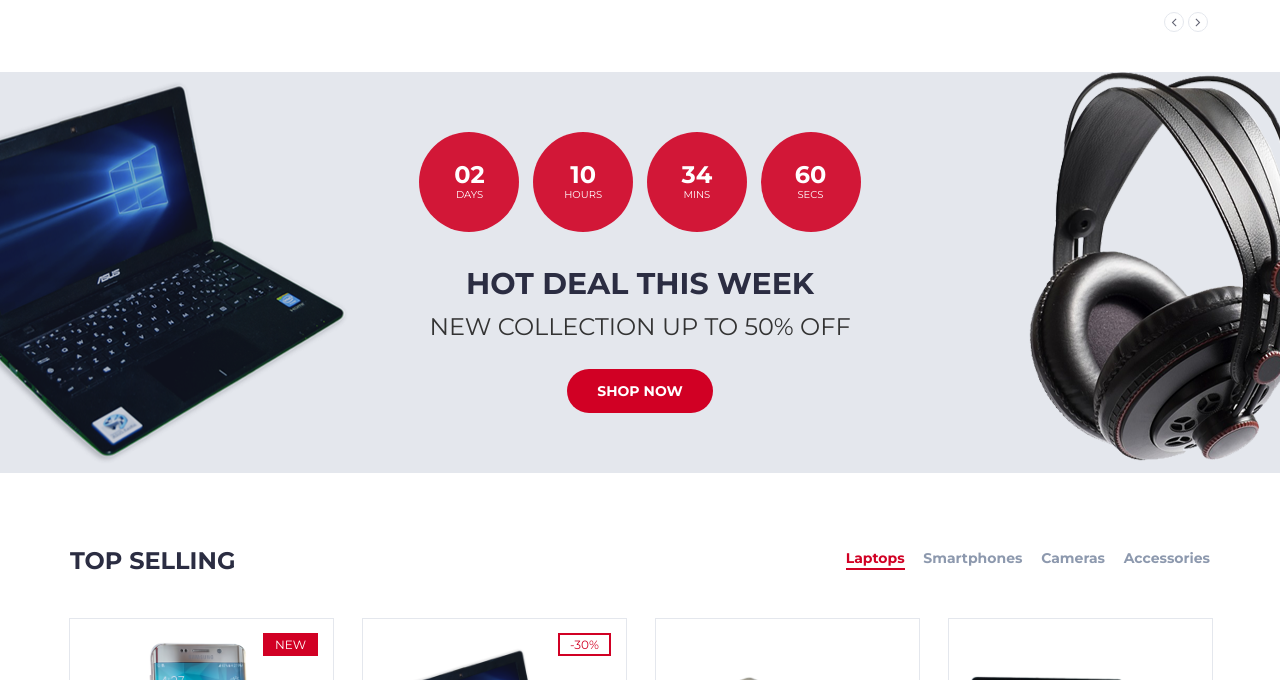
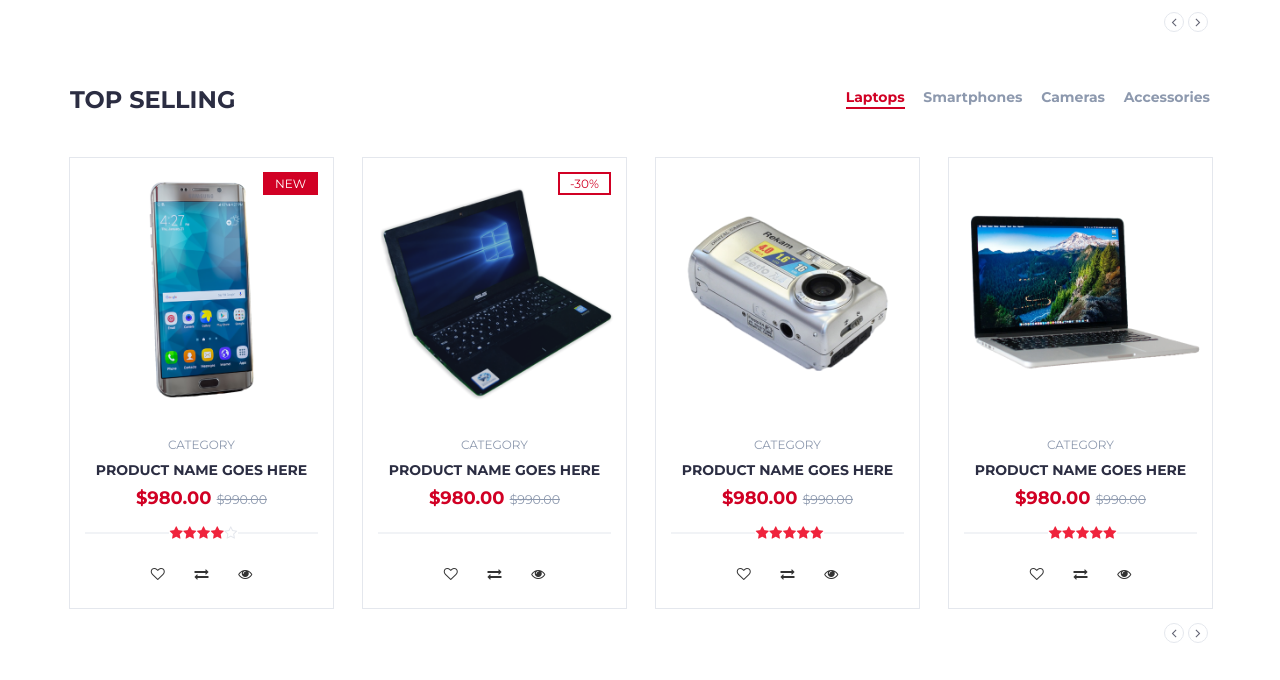
Before and after one commit to moraruchan/JustAVerySimpleFrontend, a plain HTML site: page index.html in a window 1280 px wide. Shown: the part 1107-1787 px from the top of the page. Drawn offline with Linux system fonts and the light colour scheme.

Commit message:
Update index.html

```diff
--- a/index.html
+++ b/index.html
@@ -429,51 +429,6 @@
 		</div>
 		<!-- /SECTION -->
 
-		<!-- HOT DEAL SECTION -->
-		<div id="hot-deal" class="section">
-			<!-- container -->
-			<div class="container">
-				<!-- row -->
-				<div class="row">
-					<div class="col-md-12">
-						<div class="hot-deal">
-							<ul class="hot-deal-countdown">
-								<li>
-									<div>
-										<h3>02</h3>
-										<span>Days</span>
-									</div>
-								</li>
-								<li>
-									<div>
-										<h3>10</h3>
-										<span>Hours</span>
-									</div>
-								</li>
-								<li>
-									<div>
-										<h3>34</h3>
-										<span>Mins</span>
-									</div>
-								</li>
-								<li>
-									<div>
-										<h3>60</h3>
-										<span>Secs</span>
-									</div>
-								</li>
-							</ul>
-							<h2 class="text-uppercase">hot deal this week</h2>
-							<p>New Collection Up to 50% OFF</p>
-							<a class="primary-btn cta-btn" href="#">Shop now</a>
-						</div>
-					</div>
-				</div>
-				<!-- /row -->
-			</div>
-			<!-- /container -->
-		</div>
-		<!-- /HOT DEAL SECTION -->
 
 		<!-- SECTION -->
 		<div class="section">
```
